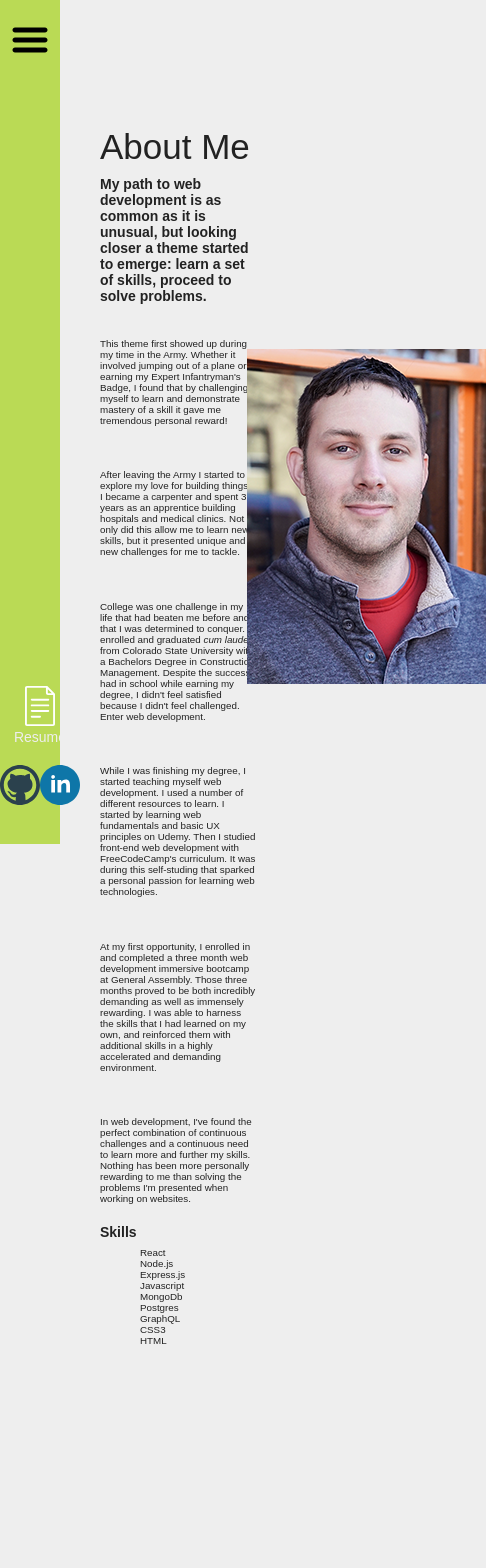
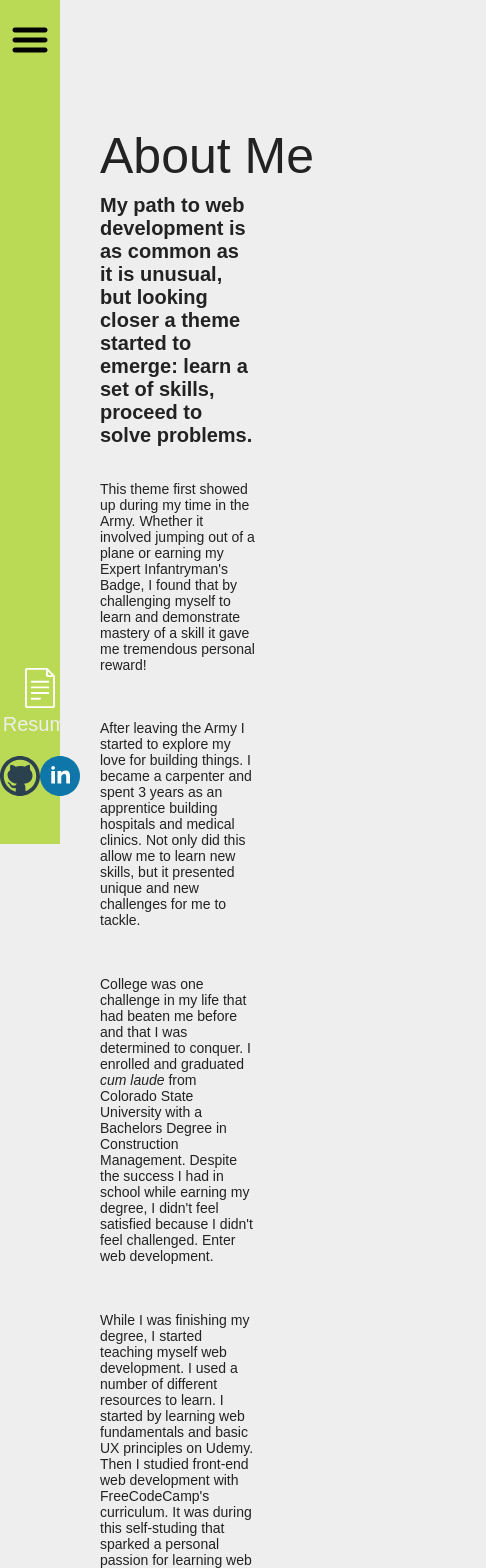
Before and after one commit to zvansom/Portfolio, a React (Create React App) app: page /about in a window 390 px wide. Shown: the top 1568 px of the page, 486 px wide, since content can reach past the window. Before the commit the page ends 1396 px from the top, so only its background shows below. Built offline with nearby package versions, Linux system fonts and the light colour scheme.

Commit message:
About page now responsive.

```diff
--- a/src/App.css
+++ b/src/App.css
@@ -145,9 +145,6 @@ main {
     width: 60px;
   }
 
-  :root {
-    font-size: 7px;
-  }
 }
 
 .home--title span {
@@ -230,7 +227,7 @@ ul {
 
 li {
   font-size: 1.4rem;
-  display: inline;
+  display: inline-block;
 }
 
 
@@ -250,6 +247,10 @@ li:last-of-type::after {
 
   li::after {
     content: '';
+  }
+
+  .about--image {
+    display: none;
   }
 }
 
```
